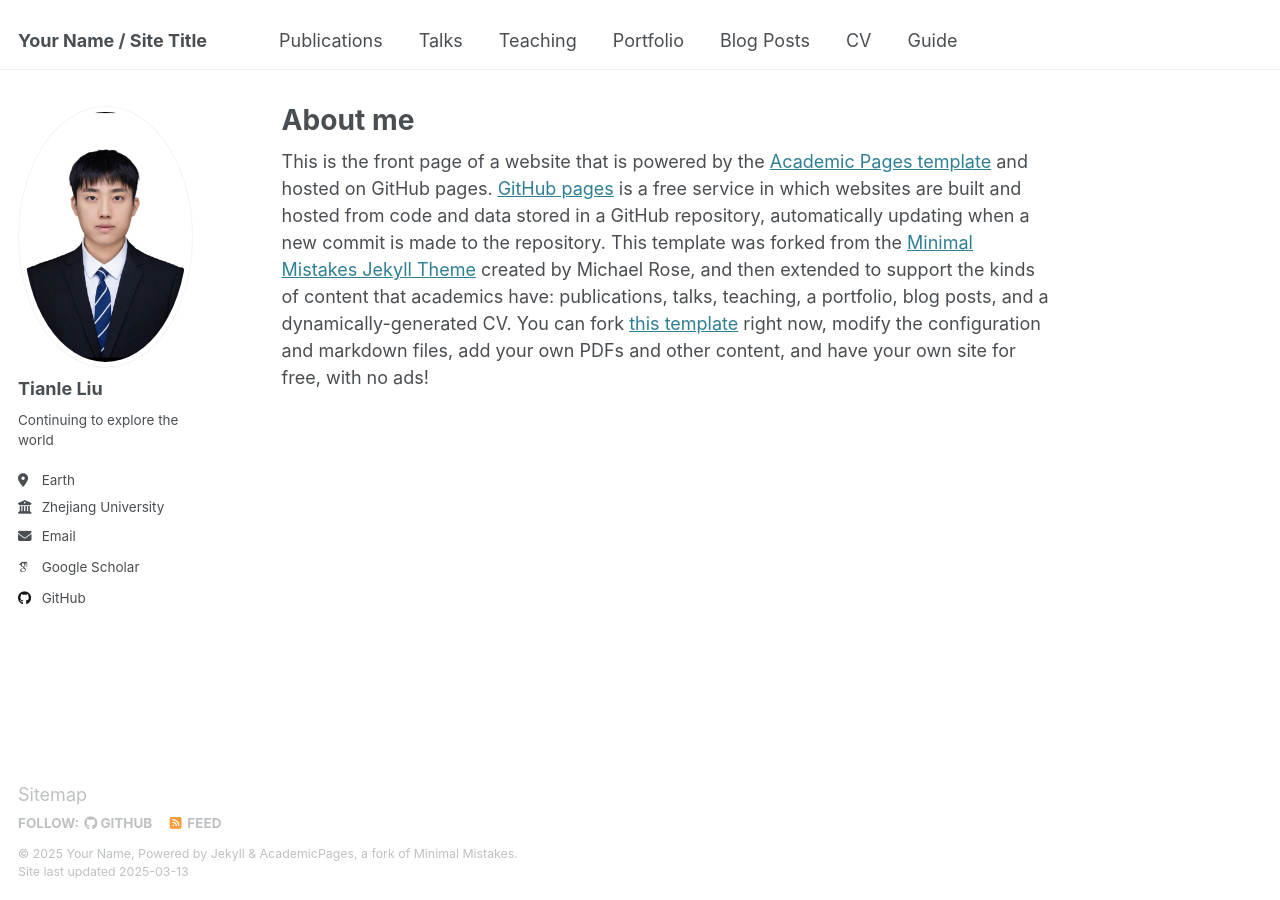
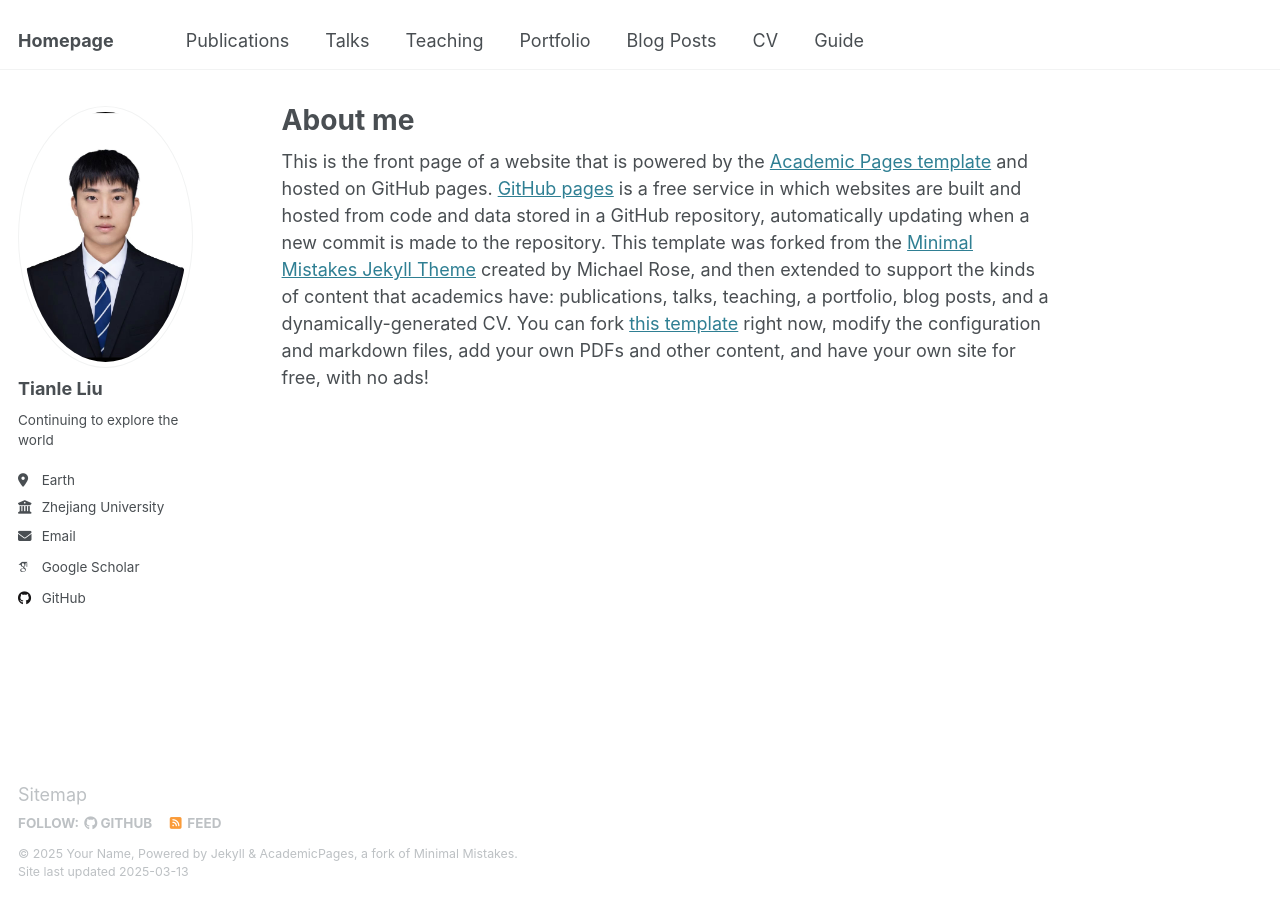
Before and after one commit to TianleLiu0303/TianleLiu0303.github.io, a Jekyll site: the page built from _pages/about.md, in a window 1280 px wide. Built offline with Jekyll 4.4.1, drawn with Linux system fonts in a browser that asks for light colours; some web fonts are replaced.

Commit message:
Update _config.yml

```diff
--- a/_config.yml
+++ b/_config.yml
@@ -9,7 +9,7 @@
 # Basic Site Settings
 locale                   : "en-US"
 site_theme               : "default"
-title                    : "Your Name / Site Title"
+title                    : "Homepage"
 title_separator          : "-"
 name                     : &name "Your Name"
 description              : &description "personal description"
```
